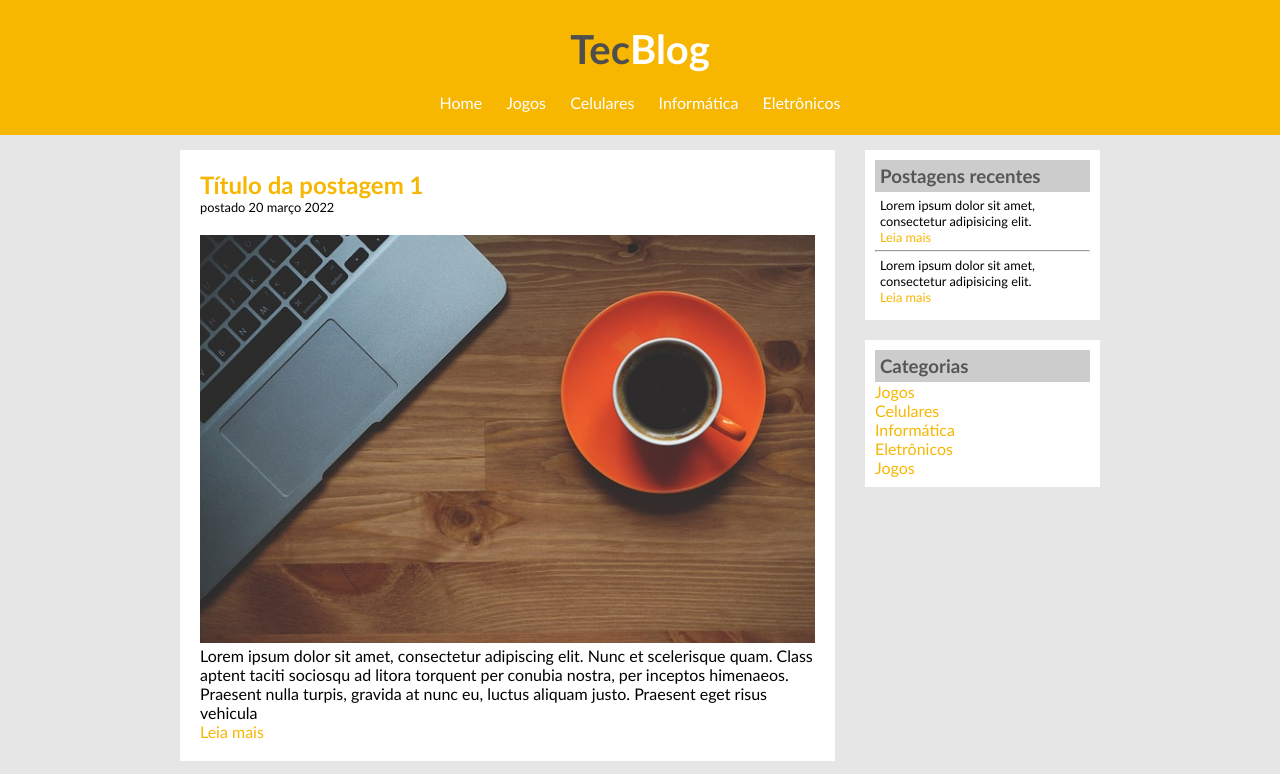
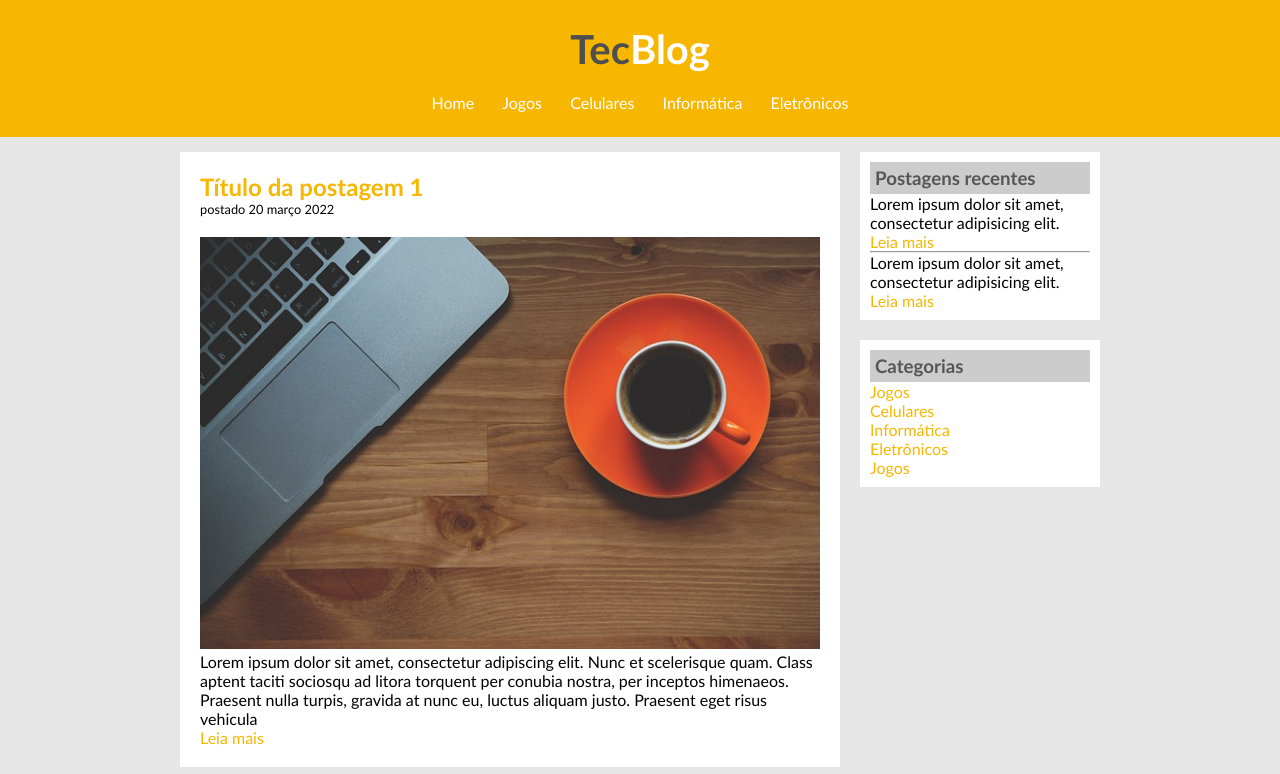
Before and after one commit to leandroperego/ProjetoTecBlog, a plain HTML site: page index.html in a window 1280 px wide. Shown: the top 774 px of the page. Drawn offline with Linux system fonts and the light colour scheme.

Commit message:
New configuration and organization

```diff
--- a/index.html
+++ b/index.html
@@ -14,13 +14,13 @@
 	<header id="headerPagina">
 		<h1><span class="tec">Tec</span>Blog</h1>
 
-		<nav>
+		<nav class="inline">
 			<ul id="ulNav">
-				<li class="liNav"><a href="#">Home</a></li>
-				<li class="liNav"><a href="#">Jogos</a></li>
-				<li class="liNav"><a href="#">Celulares</a></li>
-				<li class="liNav"><a href="#">Informática</a></li>
-				<li class="liNav"><a href="#">Eletrônicos</a></li>
+				<li class="headerNavUlLi"><a href="#">Home</a></li>
+				<li class="headerNavUlLi"><a href="#">Jogos</a></li>
+				<li class="headerNavUlLi"><a href="#">Celulares</a></li>
+				<li class="headerNavUlLi"><a href="#">Informática</a></li>
+				<li class="headerNavUlLi"><a href="#">Eletrônicos</a></li>
 			</ul>
 		</nav>
 	</header>
@@ -28,44 +28,54 @@
 
 	<!-- ABERTURA MAIN DA ESTRUTURA DO SITE -->
 	<main>
+		<section id="areaPostagem">
 			<article id="post1" class="post">
 				<header class="headerPost">
 					<h2>Título da postagem 1</h2>
 					<p>postado 20 março 2022</p>
 				</header>
+
 				<img src="imagens/imagem1.jpg" alt="Xicara de café">
 				<p>
 					Lorem ipsum dolor sit amet, consectetur adipiscing elit. Nunc et scelerisque quam. Class aptent taciti sociosqu ad litora torquent per conubia nostra, per inceptos himenaeos. Praesent nulla turpis, gravida at nunc eu, luctus aliquam justo. Praesent eget risus vehicula
 				</p>
 				<a href="#" title="Leia mais">Leia mais</a>
 			</article>
+
 			<article id="post2" class="post">
 				<header class="headerPost">
 					<h2>Título da postagem 2</h2>
 					<p>postado 10 março 2022</p>
 				</header>
+
 				<img src="imagens/imagem2.jpg" alt="Computador, tablet e notebook">
+
 				<p>
 					Lorem ipsum dolor sit amet, consectetur adipiscing elit. Nunc et scelerisque quam. Class aptent taciti sociosqu ad litora torquent per conubia nostra, per inceptos himenaeos. Praesent nulla turpis, gravida at nunc eu, luctus aliquam justo. Praesent eget risus vehicula
 				</p>
 				<a href="#" title="Leia mais">Leia mais</a>
 			</article>
+		</section>
 
-		<div id="asides">
-		<aside id="aside1">
+		<aside id="aside">
+			<article id="aside1" class="asides">
+
 				<h3>Postagens recentes</h3>
-			<article>
+				<section class="secaoPostRecente">
 					<p>Lorem ipsum dolor sit amet, consectetur adipisicing elit.</p>
 					<a href="#" title="Leia mais">Leia mais</a>
-			</article>
+				</section>
 				<hr>
-			<article>
+				<section class="secaoPostRecente">
 					<p>Lorem ipsum dolor sit amet, consectetur adipisicing elit.</p>
 					<a href="#" title="Leia mais">Leia mais</a>
+				</section>
 			</article>
-		</aside>
-		<aside id="aside2">
+
+			<article id="aside2" class="asides">
+
 				<h3>Categorias</h3>
+				<nav>
 					<ul>
 					<li class="liAside"><a href="#" title="Leia mais">Jogos</a></li>
 					<li class="liAside"><a href="#" title="Leia mais">Celulares</a></li>
@@ -73,8 +83,10 @@
 					<li class="liAside"><a href="#" title="Leia mais">Eletrônicos</a></li>
 					<li class="liAside"><a href="#" title="Leia mais">Jogos</a></li>
 				</ul>
+				</nav>
+
+			</article>
 		</aside>
-		</div>
 	</main>
 	<!-- FECHAMENTO MAIN DA ESTRUTURA DO SITE -->
 
--- a/style.css
+++ b/style.css
@@ -1,139 +1,135 @@
+/*FORMATAÇÕES GERAIS*/
 *{
 	margin: 0;
 	padding: 0;
 }
 
-a{
-	text-decoration: none;
+body{
+	background-color: #E6E6E6;
+	font-family: "Trebuchet MS", Helvetica, sans-serif;
 }
 
-body{
-	font-size: 1em;
-	font-family:"Trebuchet MS", Helvetica, sans-serif;
-	background: #e6e6e6;
-	width: 100vw;
+nav>ul>li{
+	list-style-type: none;
 }
 
-#headerPagina{
-	background: #f7b600;
-	color: white;
+nav.inline>ul>li{
+	display: inline;
+}
+
+a:link , a:visited{
+	text-decoration: none;
+	color: #F7B600;
+}
+
+a:hover{
+	text-decoration: underline;
+}
+
+/*FORMATAÇÕES LAYOUT PRINCIPAL*/
+body>header{
+	background-color: #F7B600;
 	text-align: center;
-	height: 105px;
 	padding: 15px;
 }
 
-h1{
-	padding:10px;
+body>main, body>footer{
+	width: 920px;
+	margin: 0 auto;
+}
+
+body>main{
+	margin-top: 15px;
+}
+
+body>footer{
+	background-color: #CCC;
+	text-align: center;
+	margin-bottom: 10px;
+}
+
+/*FORMATAÇÕES HEADER*/
+header>h1{
+	color: white;
+	padding: 10px;
 	font-size: 2.5em;
 }
 
 .tec{
-	color: rgb(78,78,78);
+	color: #4E4E4E;
 }
 
-#ulNav{
-	text-decoration: none;
-	padding: 10px;
-	/*border: 1px solid green;	*/
+header>nav{
+	margin: 10px;
 }
 
-.liNav{
-	display: inline;
-	/*padding: 10px;*/
-	/*border: 1px solid red;*/
+.headerNavUlLi>a:link , .headerNavUlLi>a:visited{
+	color: white;
+	padding: 8px 12px;
 }
 
-#ulNav>.liNav>a{
-	padding: 10px;
-	/*border: 1px solid blue;*/
+.headerNavUlLi>a:hover{
+	background-color: white;
+	color: #F7B600;
+	border-radius: 10px;
+	text-decoration: none;
 }
 
-#ulNav>.liNav>a:link , #ulNav>.liNav>a:visited{
-	color: white;
+/*FORMATAÇÕES MAIN*/
+
+.post>img{
+	width: 620px;
 }
-
-#ulNav>.liNav>a:hover{
-	background: rgba(255, 255, 255, 1);
-	color: #f7b600;
-	border-radius: 10px;
-}
-
-main, footer{
-	width: 950px;
-	margin: auto;
-}
-
-img{
-	width: 100%;
+#areaPostagem{
+	width: 660px;
+	float: left;
 }
 
 .post{
-	width: 615px;
 	background-color: white;
 	padding: 20px;
-	margin: 15px;
-	/*border: 1px solid yellow;*/
+	margin-bottom: 20px;
 }
 
 .headerPost{
 	margin-bottom: 20px;
 }
 
-.post>header>h2 , .post>a:link , .post>a:visited{
-	color: #f7b600;
+.headerPost>h2{
+	color: #F7B600;
 }
 
-a[title="Leia mais"]:hover{
-	text-decoration: underline;
+.headerPost>p{
+	font-size: 0.8em;
+}
+/*-----aside-----*/
+#aside{
+	float: right;
+	width: 240px;
 }
 
-a[title="Leia mais"]{
-	color: #f7b600;
-}
-
-.post>header>p{
-	font-size: 0.8em;
-}
-
-footer{
-	padding: 15px;
-	background-color: #CCCCCC;
-	text-align: center;
-}
-
-aside{
-	/*width: 100%;*/
+.asides{
 	background-color: white;
 	padding: 10px;
 	margin-bottom: 20px;
 }
 
-aside>h3{
-	background-color: #CCCCCC;
+.asides>h3{
+	background-color: #CCC;
 	padding: 5px;
 	color: #565656;
 }
 
-aside>article{
+#aside1>.secaoPost{
+	font-size: 0.8em;
 	padding: 5px;
-	font-size: 0.8em;
 }
 
-.liAside{
-	list-style-type: none;
+/*FORMATAÇÕES FOOTER*/
+footer{
+	clear: both;
 }
 
-
-main{
-	position: relative;
-	/*border: 1px solid red;*/
+footer>p{
+	padding: 15px;
 }
-
-#asides{
-	padding: 0;
-	width: 235px;
-	position: absolute;
-	top: 0px;
-	right: 15px;
-	/*border: 1px solid red;*/
-}
```
Lines whose indentation alone changed are shown as unchanged.
